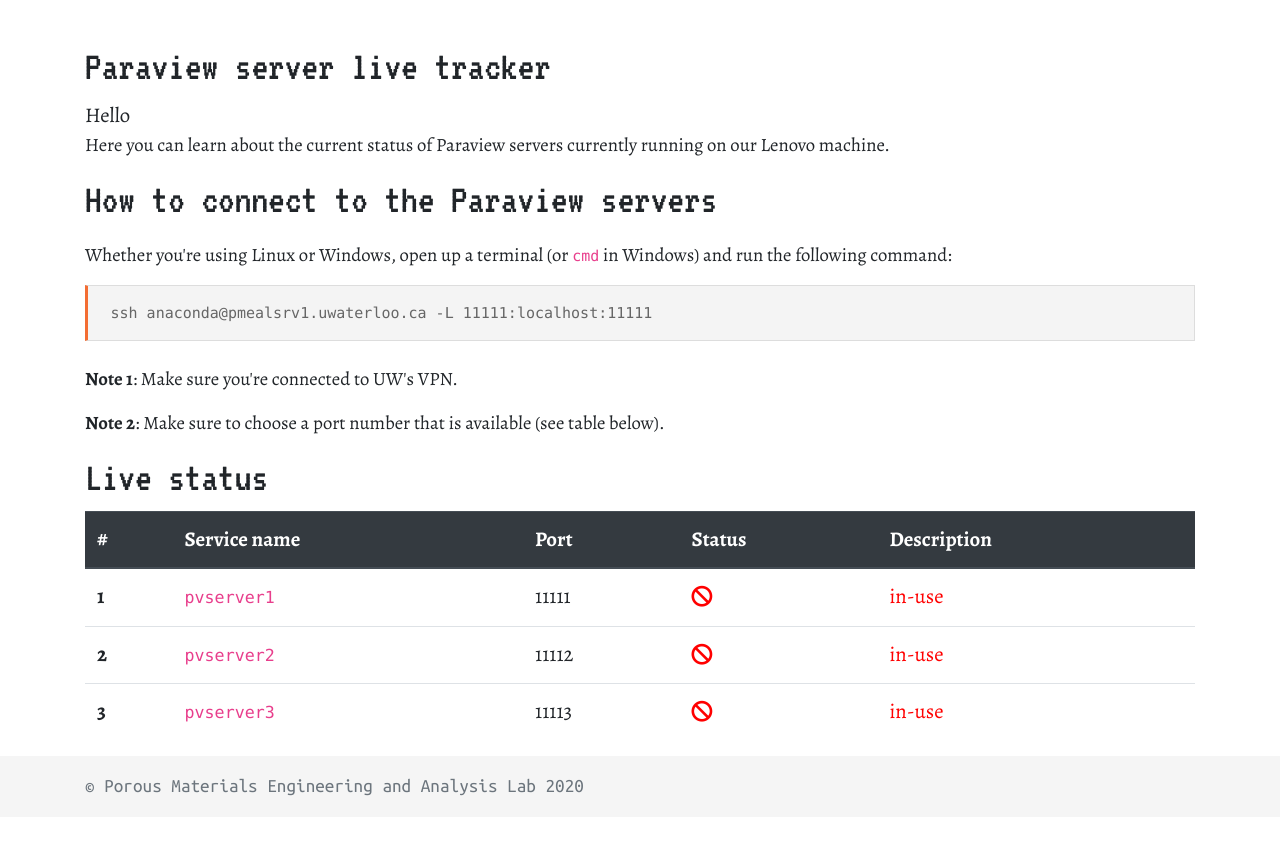
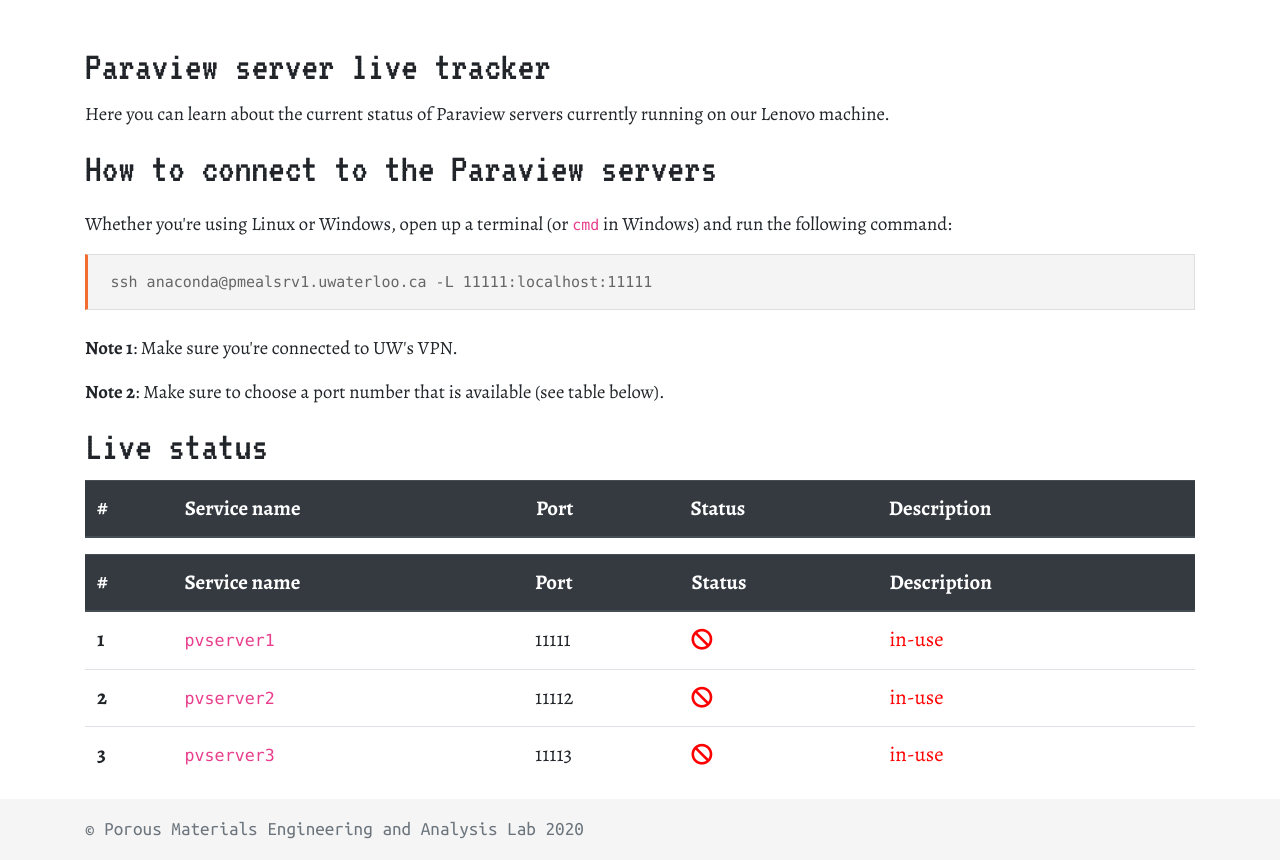
Before and after one commit to ma-sadeghi/ParaviewServerLog, a Flask app: page / in a window 1280 px wide. Shown: the part 66-926 px from the top of the page. Before the commit the page ends 862 px from the top, so only its background shows below. Run offline with Flask 2, Linux system fonts and the light colour scheme; lists and menus that the app fills with data are empty; some libraries are stand-ins or nearby versions.

Commit message:
More changes

```diff
--- a/app.py
+++ b/app.py
@@ -33,15 +33,20 @@ def is_pvserver_available(service_name, port_number):
     return status_service and status_port
 
 
-services = ["pvserver1", "pvserver2", "pvserver3"]
-ports = [11111, 11112, 11113]
+# Our so-called "databased"
+pvserver_instances = {
+    "pvserver1": 11111,
+    "pvserver2": 11112,
+    "pvserver3": 11113
+}
+
 app = Flask(__name__)
 app.config['DEBUG'] = True
 
 
 @app.route('/', methods=['GET',])
 def home():
-    flags = [is_pvserver_available(s, p) for s, p in zip(services, ports)]
+    flags = [is_pvserver_available(s, p) for s, p in pvserver_instances.items()]
     statuses = ["available" if flag else "in-use" for flag in flags]
     colors = ["green" if flag else "red" for flag in flags]
     out = render_template(
@@ -83,5 +88,11 @@ def api_id():
     return jsonify(result)
 
 
+@app.route('/api/v1/resources/pvserver/all', methods=['GET'])
+def api_all():
+    results = pvserver_instances
+    return jsonify(results)
+
+
 if __name__ == "__main__":
-    app.run(host="0.0.0.0", debug=True)
+    app.run(host="127.0.0.1", debug=True)
--- a/static/app.js
+++ b/static/app.js
@@ -1,3 +1,19 @@
 $(function () {
-	$("#test").html("Hello")
+
+	var tableEl = $("#test")
+
+	url = "/api/v1/resources/pvserver/all"
+	response = fetch(url);
+    var data = response.json();
+
+	console.log(data)
+
 });
+
+// <tr>
+//   <th scope="row">{{ i+1 }}</th>
+//   <td><code>pvserver{{ i+1 }}</code></td>
+//   <td>{{ 11111+i }}</td>
+//   <td><span class="icon {{ statuses[i] }}"></span></td>
+//   <td style="color:{{ colors[i] }}">{{ statuses[i] }}</td>
+// </tr>
--- a/templates/template.html
+++ b/templates/template.html
@@ -4,7 +4,7 @@
     <title>PMEAL Workstations Panel</title>
 
     <!-- Require metas -->
-    <meta http-equiv="refresh" content="5">
+    <!-- <meta http-equiv="refresh" content="5"> -->
     <meta name="viewport" content="width=device-width, initial-scale=1, shrink-to-fit=no">
     <!-- Awesome fonts CSS -->
     <link rel="stylesheet" href="https://cdnjs.cloudflare.com/ajax/libs/font-awesome/4.7.0/css/font-awesome.min.css">
@@ -43,8 +43,6 @@
 
       <h1 class="mt-5">Paraview server live tracker</h1>
 
-      <div id="test"></div>
-
       <p>
         Here you can learn about the current status of Paraview servers currently
         running on our Lenovo machine.
@@ -63,6 +61,20 @@
       </p>
 
       <h2>Live status</h2>
+
+      <table class="table" id="test">
+        <thead class="thead-dark">
+          <tr>
+            <th scope="col">#</th>
+            <th scope="col">Service name</th>
+            <th scope="col">Port</th>
+            <th scope="col">Status</th>
+            <th scope="col">Description</th>
+          </tr>
+        </thead>
+        <tbody>
+        </tbody>
+      </table>
 
       <table class="table">
         <thead class="thead-dark">
```
